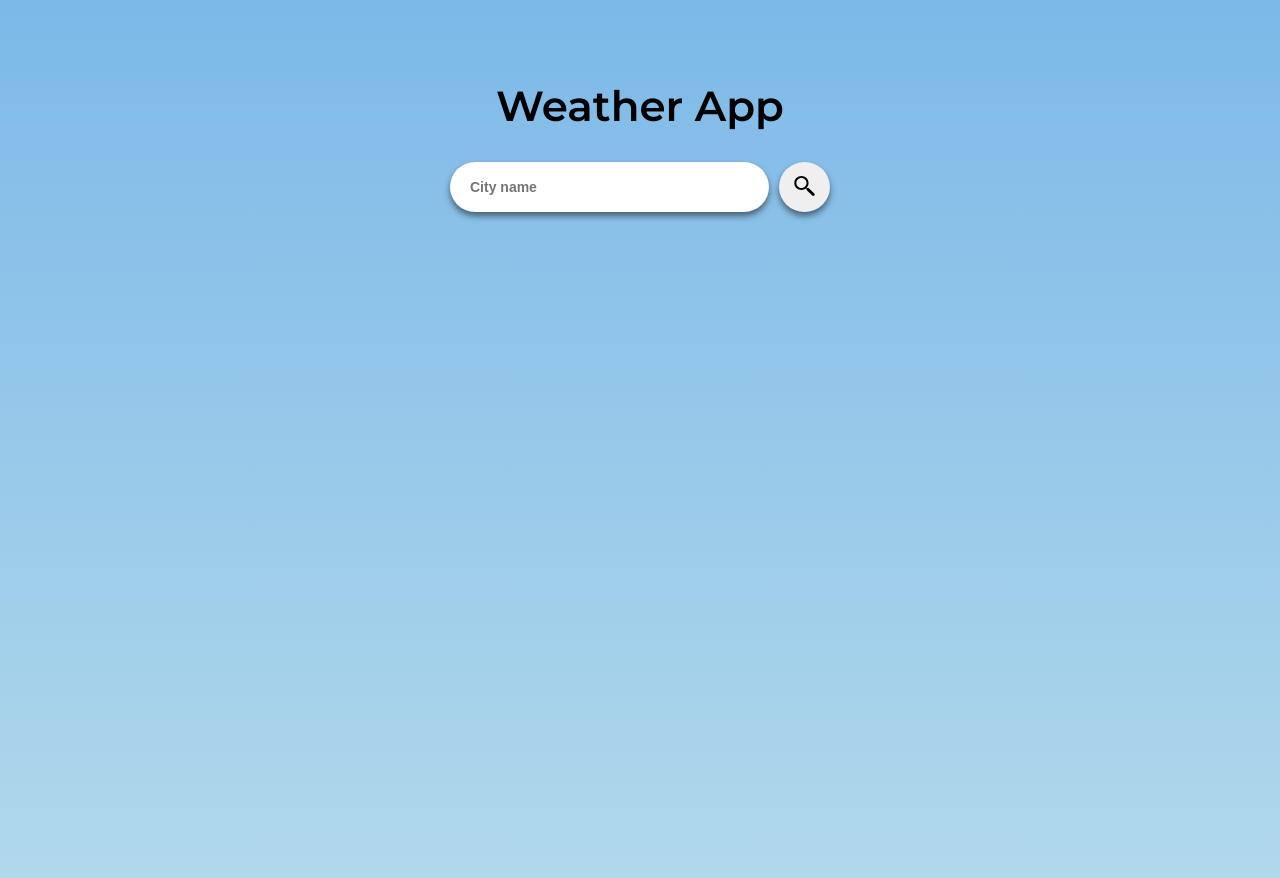
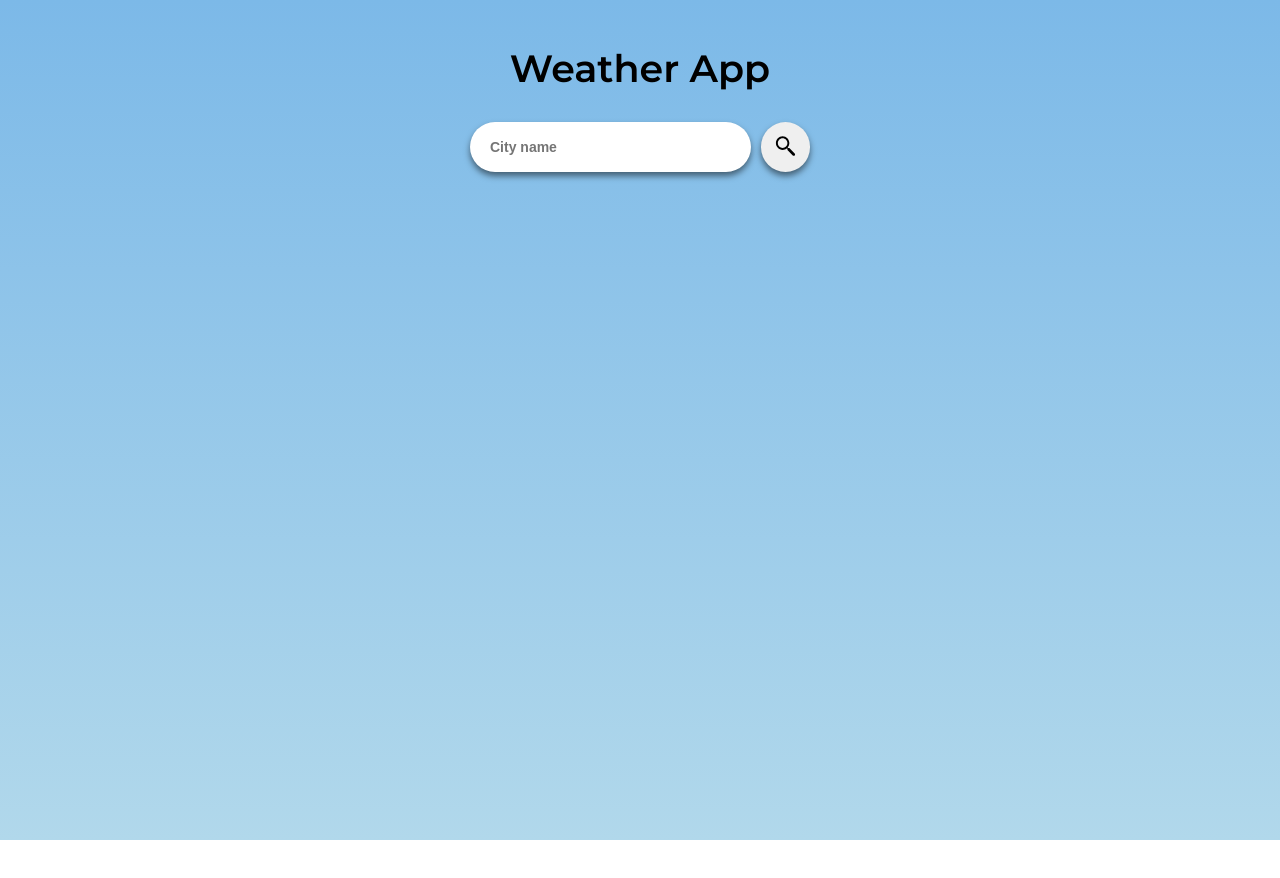
Before and after one commit to Techwolf78/Weather-App, a React (Create React App) app: page / in a window 1280 px wide. After the commit the page ends 840 px from the top, so only its background shows below. Built offline with nearby package versions, Linux system fonts and the light colour scheme; the HTML template or start-up script is replaced by a standard one.

Commit message:
Inital commit

```diff
--- a/src/App.js
+++ b/src/App.js
@@ -26,17 +26,17 @@ const Container = styled.div`
   display: flex;
   flex-direction: column;
   align-items: center;
-  padding: 20px 10px;
+  padding: 20px;
   border-radius: 4px;
-  width: 380px;
+  width: 340px;
   font-family: Montserrat;
 `;
 
 const AppLabel = styled.span`
-  font-size: 42px;
+  font-size: 38px;
   color: solid black;
   font-weight: bolder;
-  margin: 20px 25px 10px;
+  margin: 5px 25px 10px;
   text-align: center;
   width: 90%;
 `;
--- a/src/index.css
+++ b/src/index.css
@@ -2,7 +2,7 @@ body {
   margin: 0;
   display: flex;
   justify-content: center;
-  padding: 40px;
+  padding: 20px;
   height: 100vh;
   background: linear-gradient(#7CB9E8, #b1d8eb);
   overflow: hidden;
```
